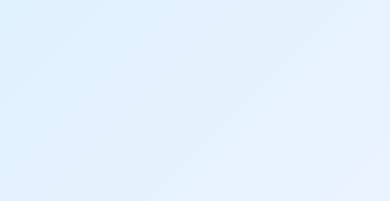
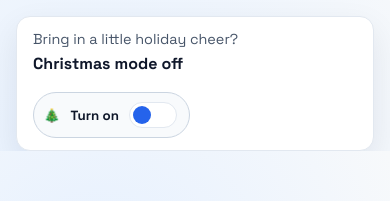
Before and after one commit to VinzenzAlb/wishlist-app, a SvelteKit app: page / in a window 390 px wide. Shown: the top 201 px of the page. Built offline with nearby package versions, Linux system fonts and the light colour scheme; no server answers; the database is empty.

Commit message:
feat: Enhance theme management with Christmas mode toggle and update styles for improved UI consistency

```diff
--- a/src/app.css
+++ b/src/app.css
@@ -14,12 +14,15 @@
 	--color-danger-strong: #991b1b;
 	--color-danger-surface: #fee2e2;
 	--color-info: #0b5394;
+	--color-pill-bg: #e0f2fe;
+	--color-pill-text: var(--color-info);
 	--radius-md: 10px;
 	--radius-lg: 14px;
 	--radius-xl: 16px;
 	--shadow-soft: 0 12px 32px rgba(15, 23, 42, 0.08);
 	--shadow-strong: 0 20px 60px rgba(15, 23, 42, 0.12);
 	--transition: 150ms ease;
+	--bg-body: radial-gradient(circle at 25% 20%, #e5f0ff, #f7f9fb 50%, #eef2f6 100%);
 }
 
 *,
@@ -30,11 +33,13 @@
 
 body {
 	font-family: var(--font-body);
-	background: radial-gradient(circle at 25% 20%, #e5f0ff, #f7f9fb 50%, #eef2f6 100%);
+	background: var(--bg-body);
 	color: var(--color-text);
 	margin: 0;
 	min-height: 100vh;
 	line-height: 1.5;
+	position: relative;
+	isolation: isolate;
 }
 
 :focus-visible {
@@ -87,8 +92,8 @@ button {
 	align-items: center;
 	padding: 0.35rem 0.75rem;
 	border-radius: 999px;
-	background: #e0f2fe;
-	color: var(--color-info);
+	background: var(--color-pill-bg);
+	color: var(--color-pill-text);
 	font-weight: 600;
 	font-size: 0.95rem;
 }
@@ -170,5 +175,37 @@ button {
 }
 
 .message--info {
-	color: #166534;
+	color: var(--color-info);
 }
+
+body.theme-christmas {
+	--color-text: #0f2c24;
+	--color-muted: #1f4d33;
+	--color-surface: #fff9f3;
+	--color-surface-alt: #fff2e3;
+	--color-border: #f0d8b8;
+	--color-border-strong: #dfc08b;
+	--color-primary: #d7263d;
+	--color-primary-strong: #9b1b2b;
+	--color-danger: #b91c1c;
+	--color-danger-strong: #7f1d1d;
+	--color-danger-surface: #ffe4e6;
+	--color-info: #0f5132;
+	--color-pill-bg: #def7ec;
+	--color-pill-text: #14532d;
+	--shadow-soft: 0 14px 36px rgba(155, 44, 44, 0.1);
+	--shadow-strong: 0 24px 70px rgba(16, 44, 27, 0.16);
+	--bg-body: radial-gradient(circle at 20% 20%, #fff1e6, #fffaf3 38%, #e6f3ec 100%);
+}
+
+body.theme-christmas::before {
+	content: '';
+	position: fixed;
+	inset: 0;
+	background-image: radial-gradient(rgba(255, 255, 255, 0.38) 1px, transparent 0), radial-gradient(rgba(215, 38, 61, 0.12) 1px, transparent 0);
+	background-size: 120px 120px, 180px 180px;
+	background-position: 20px 30px, 60px 80px;
+	pointer-events: none;
+	z-index: 0;
+	opacity: 0.55;
+}
--- a/src/lib/components/Modal.svelte
+++ b/src/lib/components/Modal.svelte
@@ -59,7 +59,7 @@
 
 	button.icon {
 		border: none;
-		background: #e2e8f0;
+		background: var(--color-surface-alt);
 		border-radius: 50%;
 		width: 32px;
 		height: 32px;
@@ -72,6 +72,6 @@
 	}
 
 	button.icon:hover {
-		background: #cbd5e1;
+		background: var(--color-border);
 	}
 </style>
--- a/src/lib/components/UserGate.svelte
+++ b/src/lib/components/UserGate.svelte
@@ -35,11 +35,11 @@
 
 <style>
 	section.gate {
-		min-height: 100vh;
+		min-height: calc(100vh - 120px);
 		display: grid;
 		place-items: center;
 		padding: 1.5rem;
-		background: linear-gradient(135deg, #e0f2fe, #f5f3ff);
+		background: var(--bg-body);
 	}
 
 	.gate-panel {
--- a/src/routes/+page.svelte
+++ b/src/routes/+page.svelte
@@ -21,6 +21,8 @@
 
 	export const ssr = false;
 
+	const THEME_STORAGE_KEY = 'wishlist-theme';
+
 	let users: { id: string; name: string }[] = [];
 	let identityUserId = '';
 	let viewingUserId = '';
@@ -43,8 +45,12 @@
 
 	let wishlistChannel: ReturnType<typeof supabase.channel> | null = null;
 	let purchasedChannel: ReturnType<typeof supabase.channel> | null = null;
+	let isChristmas = false;
 
-	onMount(loadUsers);
+	onMount(() => {
+		initTheme();
+		loadUsers();
+	});
 	onDestroy(unsubscribeRealtime);
 
 	$: sortedWishes = sortWishes(wishes, sortMode);
@@ -54,12 +60,34 @@
 	$: identityUserName = findUserName(identityUserId);
 	$: friendOptions = users.filter((u) => u.id !== identityUserId);
 	$: if (viewingUserId) setupRealtime(viewingUserId);
+	$: syncTheme(isChristmas);
 
 	const findUserName = (id: string) => (id ? users.find((u) => u.id === id)?.name ?? 'Unknown' : 'Unknown');
 	const purchaseFor = (wishId: string) => purchased.find((p) => p.wish_id === wishId);
 
 	function setForm(next: WishInput) {
 		form = next;
+	}
+
+	function initTheme() {
+		if (typeof localStorage === 'undefined') return;
+		const stored = localStorage.getItem(THEME_STORAGE_KEY);
+		isChristmas = stored === 'christmas';
+	}
+
+	function syncTheme(enabled: boolean) {
+		if (typeof document === 'undefined') return;
+		document.body.classList.toggle('theme-christmas', enabled);
+	}
+
+	function persistTheme(enabled: boolean) {
+		if (typeof localStorage === 'undefined') return;
+		localStorage.setItem(THEME_STORAGE_KEY, enabled ? 'christmas' : 'default');
+	}
+
+	function toggleChristmasTheme() {
+		isChristmas = !isChristmas;
+		persistTheme(isChristmas);
 	}
 
 	function unsubscribeRealtime() {
@@ -321,6 +349,22 @@ async function togglePurchased(wishId: string) {
 }
 </script>
 
+<div class="theme-toggle">
+	<div class="theme-toggle__bar">
+		<div>
+			<p class="muted text-sm">{isChristmas ? 'Holiday magic is on.' : 'Bring in a little holiday cheer?'}</p>
+			<p class="theme-toggle__title">{isChristmas ? 'Christmas mode enabled' : 'Christmas mode off'}</p>
+		</div>
+		<button class="theme-toggle__switch" class:active={isChristmas} aria-pressed={isChristmas} onclick={toggleChristmasTheme}>
+			<span aria-hidden="true">🎄</span>
+			<span>{isChristmas ? 'Turn off' : 'Turn on'}</span>
+			<span class="switch-visual" aria-hidden="true">
+				<span class="thumb" />
+			</span>
+		</button>
+	</div>
+</div>
+
 {#if !identityUserId}
 	<UserGate users={users} loading={loadingUsers} pendingUserId={pendingUserId} onSelect={(id) => (pendingUserId = id)} onContinue={handleContinue} />
 {:else}
@@ -457,4 +501,94 @@ async function togglePurchased(wishId: string) {
 			padding: 1.25rem;
 		}
 	}
+
+	.theme-toggle {
+		max-width: 1200px;
+		margin: 0 auto;
+		padding: 1.25rem 1.5rem 0.25rem;
+	}
+
+	.theme-toggle__bar {
+		display: flex;
+		justify-content: space-between;
+		align-items: center;
+		gap: 1rem;
+		border: 1px solid var(--color-border);
+		background: var(--color-surface);
+		border-radius: 14px;
+		padding: 0.75rem 1rem;
+		box-shadow: var(--shadow-soft);
+	}
+
+	.theme-toggle__title {
+		font-weight: 700;
+		margin: 0.1rem 0 0;
+	}
+
+	.theme-toggle__switch {
+		display: inline-flex;
+		align-items: center;
+		gap: 0.65rem;
+		padding: 0.55rem 0.75rem 0.55rem 0.6rem;
+		border-radius: 999px;
+		border: 1px solid var(--color-border-strong);
+		background: var(--color-surface-alt);
+		cursor: pointer;
+		font-weight: 700;
+		color: var(--color-text);
+		transition: background var(--transition), border-color var(--transition), transform 120ms ease;
+	}
+
+	.theme-toggle__switch:hover {
+		transform: translateY(-1px);
+	}
+
+	.theme-toggle__switch.active {
+		background: linear-gradient(135deg, var(--color-primary), var(--color-primary-strong));
+		color: #ffffff;
+		border-color: transparent;
+		box-shadow: 0 12px 28px rgba(0, 0, 0, 0.08);
+	}
+
+	.switch-visual {
+		width: 48px;
+		height: 26px;
+		border-radius: 999px;
+		background: var(--color-surface);
+		display: inline-flex;
+		align-items: center;
+		padding: 3px;
+		transition: background var(--transition);
+		border: 1px solid var(--color-border);
+	}
+
+	.thumb {
+		width: 18px;
+		height: 18px;
+		border-radius: 50%;
+		background: var(--color-primary);
+		display: block;
+		transition: transform var(--transition), background var(--transition);
+	}
+
+	.theme-toggle__switch.active .switch-visual {
+		background: rgba(255, 255, 255, 0.2);
+		border-color: rgba(255, 255, 255, 0.4);
+	}
+
+	.theme-toggle__switch.active .thumb {
+		transform: translateX(18px);
+		background: #ffffff;
+	}
+
+	@media (max-width: 640px) {
+		.theme-toggle {
+			padding: 1rem 1rem 0;
+		}
+
+		.theme-toggle__bar {
+			align-items: flex-start;
+			flex-direction: column;
+		}
+	}
 </style>
```
